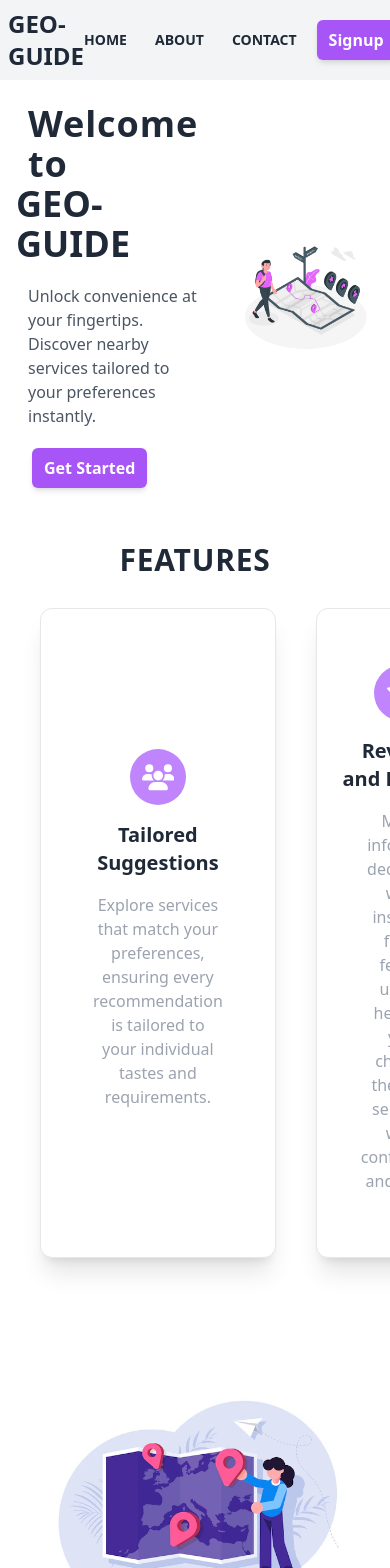
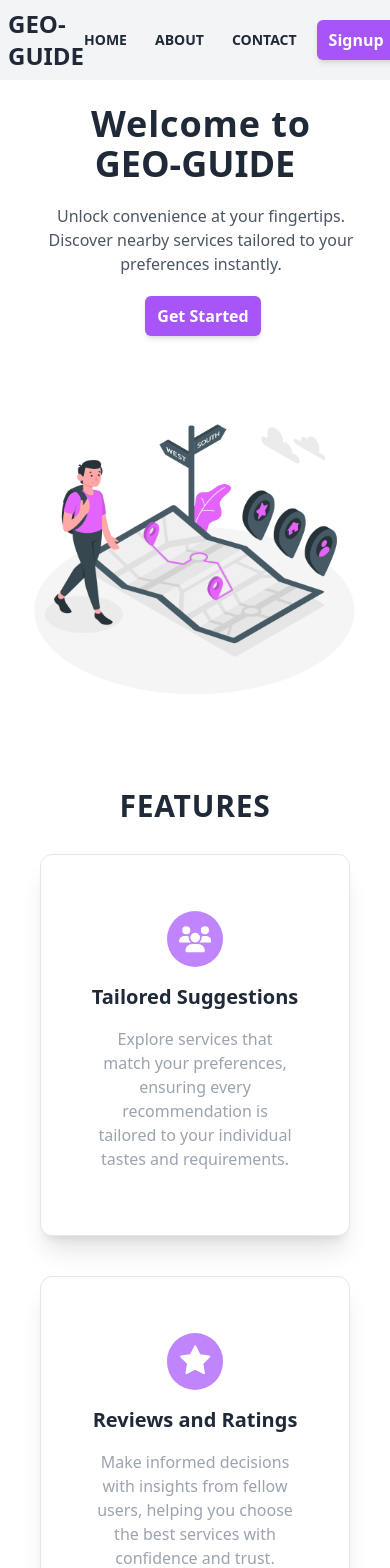
Before and after one commit to Manendrav/GeoGuide, a React (Vite) app in the folder client/: page / in a window 390 px wide. Shown: the top 1568 px of the page. Built offline with nearby package versions, Linux system fonts and the light colour scheme; no server answers.

Commit message:
add: maket the home page responsive

```diff
--- a/client/src/components/customQuery.jsx
+++ b/client/src/components/customQuery.jsx
@@ -19,13 +19,6 @@ export default function customQuery(location, search, locationId, routeCoordinat
     // console.log(locationId);
     // console.log(routeCoordinates);
 
-    const {lat: routeLatitude, lon: routeLongitude} = routeCoordinates || {};
-    const fromWaypoint = [22.54111111,88.33777778];                             // latutude, longitude          // use location longitude and latitude
-    const toWaypoint = [routeLatitude,routeLongitude];                          // latitude, longitude          // fetch from the api
-    const category = search
-    if(search.length > 1 ){
-        console.log(`${category.join(',')}`)
-    }
 
     // Fetch services around the locations
     useEffect(() => {
@@ -33,6 +26,15 @@ export default function customQuery(location, search, locationId, routeCoordinat
             try {
                 setLoading(true);
                 const { latitude, longitude } = location || {};
+
+                const {lat: routeLatitude, lon: routeLongitude} = routeCoordinates || {};
+                const fromWaypoint = [22.54111111,88.33777778];                             // latutude, longitude          // use location longitude and latitude
+                const toWaypoint = [routeLatitude,routeLongitude];                          // latitude, longitude          // fetch from the api
+                const category = search
+                if(search.length > 1 ){
+                    console.log(`${category.join(',')}`)
+                }
+
 
                 //* It gives the user current location details
                 if (location !== null && location !== undefined) {
@@ -77,3 +79,15 @@ export default function customQuery(location, search, locationId, routeCoordinat
 
     return [userLocationData, nearbyLocationData, locationDetailes, routeData, error];
 }
+
+/*
+    APIS:
+        const response = await axios.get(` https://api.geoapify.com/v2/place-details?lat=${latitude}&lon=${longitude}&features=details,building&apiKey=${apikey}`);
+
+        const response = await axios.get(`https://api.geoapify.com/v2/places?categories=${category}&filter=circle:${longitude},${latitude},5000&bias=proximity:${longitude},${latitude}&limit=40&apiKey=${apikey}`);
+
+        const response = await axios.get(`https://api.geoapify.com/v2/place-details?id=${locationId}&features=details&apiKey=${apikey}`);
+
+        const response = await axios.get(`https://api.geoapify.com/v1/routing?waypoints=${fromWaypoint.join(',')}|${toWaypoint.join(',')}&mode=drive&details=instruction_details&apiKey=${apikey}`);
+
+*/
--- a/client/src/pages/Home.jsx
+++ b/client/src/pages/Home.jsx
@@ -18,7 +18,7 @@ export default function Home() {
         <main className="flex-1">
           <section className="w-full py-6 flex justify-center">
             <div className="container px-4 md:px-6 ">
-              <div className='flex items-center gap-10 '>
+              <div className='flex flex-col items-center md:flex-row min-[320px]:text-center min-[600px]:text-left gap-10 '>
                 <div className='tags'>
                   <h1 className="text-4xl ml-3 font-bold tracking-wide sm:text-5xl xl:text-5xl/none">Welcome to</h1>
                   <h3 className="text-4xl font-bold tracking-normal sm:text-5xl xl:text-8xl/none">GEO-GUIDE</h3>
@@ -50,7 +50,7 @@ export default function Home() {
               <h1>Features</h1>
             </div>
 
-            <div className='flex py-10 gap-10 text-center'>
+            <div className='flex py-10 gap-10 min-[320px]:flex-col min-[746px]:flex-row  text-center'>
               <div className="flex flex-col items-center py-14 justify-center bg-white border rounded-xl shadow-xl p-6 hover:bg-[#bc76fd] text-gray-400 hover:text-white transition ease-in">
                 <div className="text-4xl mb-4 bg-purple-400 text-white rounded-full p-3">{<FaUsers size="0.9em" />}</div>
                 <h2 className="text-xl font-semibold mb-2 text-gray-800">Tailored Suggestions</h2>
@@ -164,15 +164,15 @@ export default function Home() {
             <h2 className="text-2xl font-bold text-center mb-10 uppercase tracking-wide2 sm:text-4xl">Contact US</h2>
               <div className="grid items-center gap-6 lg:grid-cols-[1fr_500px] lg:gap-12 xl:grid-cols-[1fr_550px]">
                 <div className="flex flex-col justify-center space-y-4">
-                  <div className="space-y-2">
+                  <div className="space-y-2 min-[320px]:text-center min-[700px]:text-left">
                     <h2 className="text-3xl ml-1 font-bold tracking-tighter sm:text-4xl">We'd love to hear from you.</h2>
                     <p className="max-w-[600px] ml-2 text-gray-500 md:text-xl/relaxed lg:text-base/relaxed dark:text-gray-400">
                       Let us know how we can help. Fill out the form below and we'll get back to you as soon as possible.
                     </p>
                   </div>
-                   <div className="mt-6 flex max-w-md gap-x-4">
+                   <div className="mt-6 flex max-w-md gap-x-4 mx-auto">
                     <label htmlFor="email-address" className="sr-only">Email address</label>
-                    <input id="email-address" name="email" type="email" autoComplete="email" required className="min-w-0 flex-auto rounded-lg border bg-white/5 px-3.5 py-2 text-gray-400 shadow-sm focus:outline-purple-400 sm:text-sm sm:leading-6" placeholder="Enter your email" />
+                    <input id="email-address" name="email" type="email" autoComplete="email" required className="min-w-0 flex-auto rounded-lg border w-[20rem] bg-white/5 px-3.5 py-2 text-gray-400 shadow-sm focus:outline-purple-400 sm:text-sm sm:leading-6" placeholder="Enter your email" />
                     <Button type="submit">Contact</Button>
                   </div>
                 </div>
@@ -180,7 +180,7 @@ export default function Home() {
                 <div>
                   <img
                     alt="Image"
-                    className="mx-auto overflow-hidden rounded-xl sm:w-full"
+                    className="mx-auto overflow-hidden rounded-xl min-[320px]:w-full"
                     loading='lazy'
                     src="/contact.png"
                     width="50"
```
Also changed, not shown: client/src/components/Map.jsx (+0 -12 lines).
